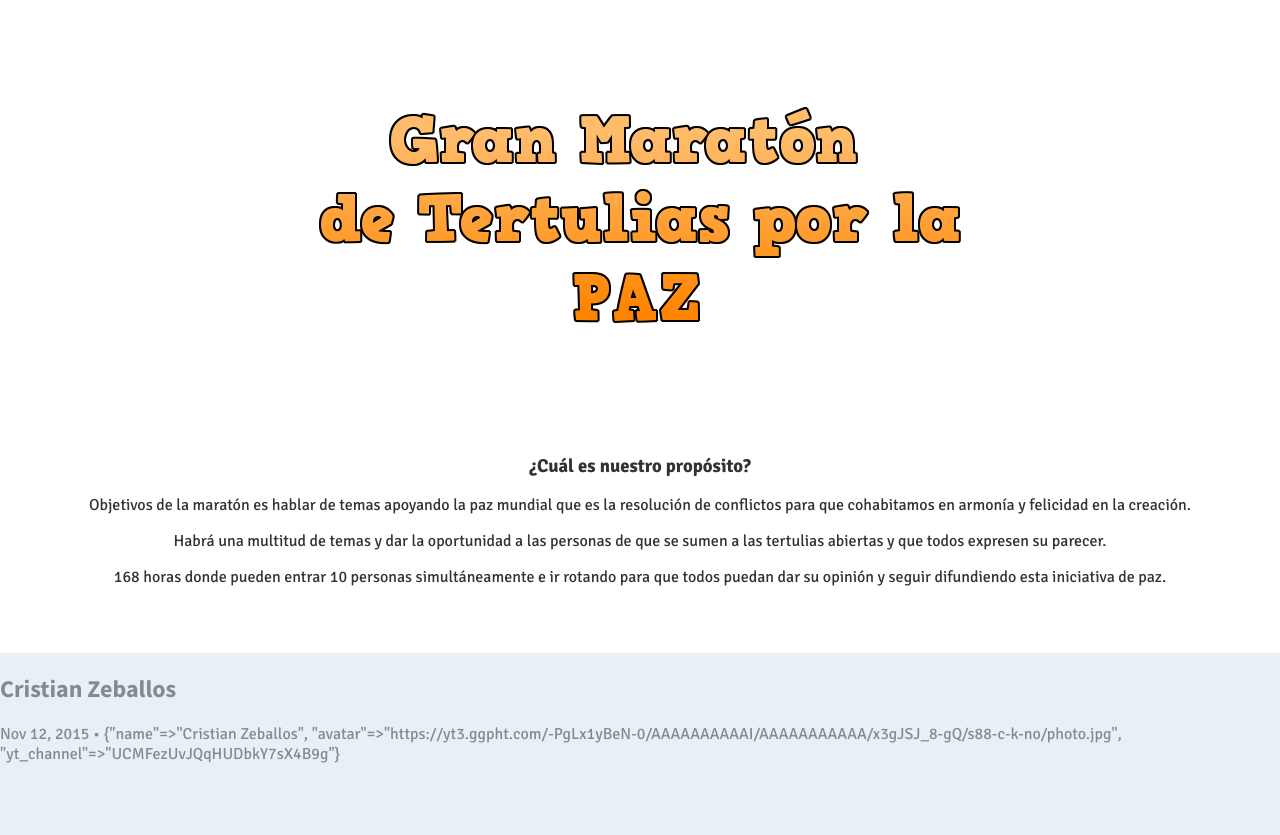
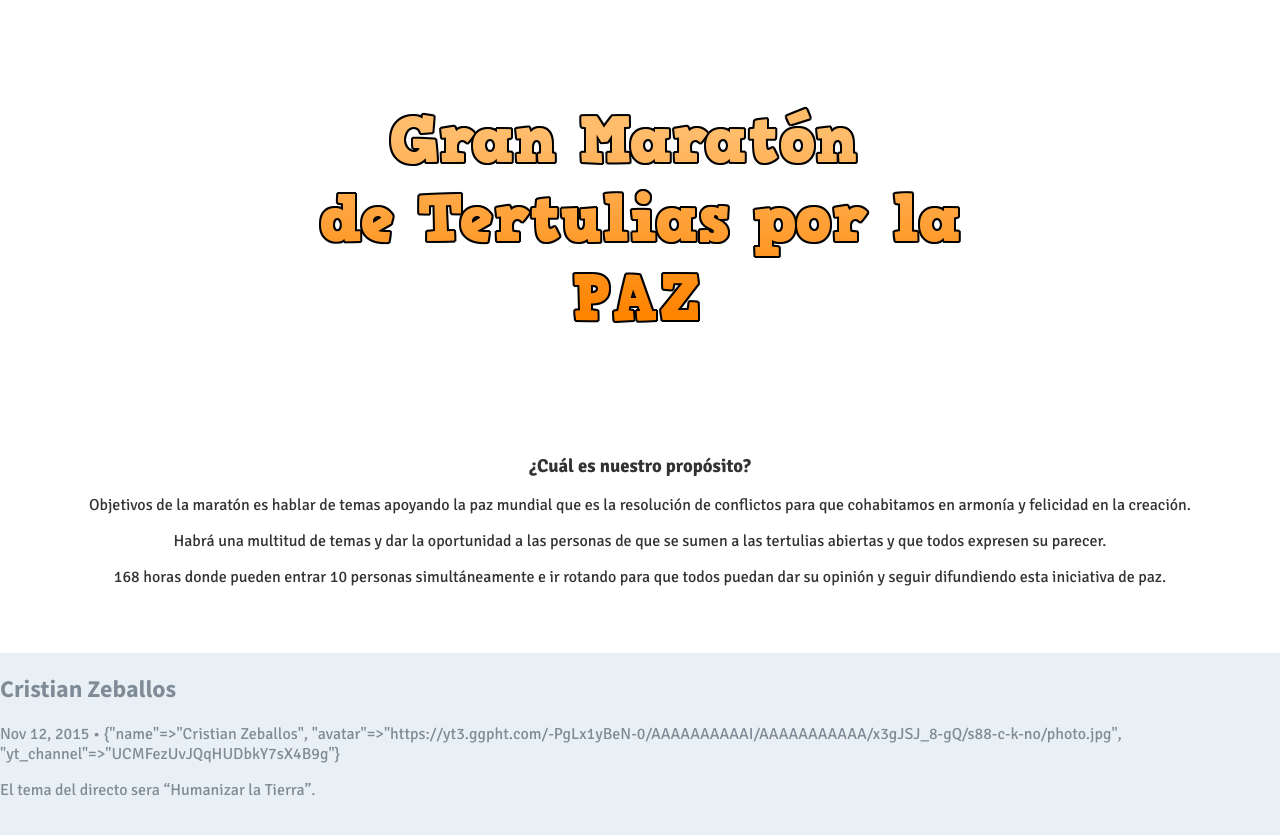
Before and after one commit to PazMundial/pazmundial.github.io, a Jekyll site: the page built from _posts/2015-11-12-cristian-zeballos.md, in a window 1280 px wide. Shown: the top 835 px of the page. Built offline with Jekyll 4.4.1, drawn with Linux system fonts in a browser that asks for light colours; comment, search, counter and statistics services are not loaded.

Commit message:
Cristian Zeballos: tema

```diff
--- a/_posts/2015-11-12-cristian-zeballos.md
+++ b/_posts/2015-11-12-cristian-zeballos.md
@@ -11,3 +11,4 @@ schedule:
 categories:
 public_participation: false
 ---
+El tema del directo sera "Humanizar la Tierra".
```
